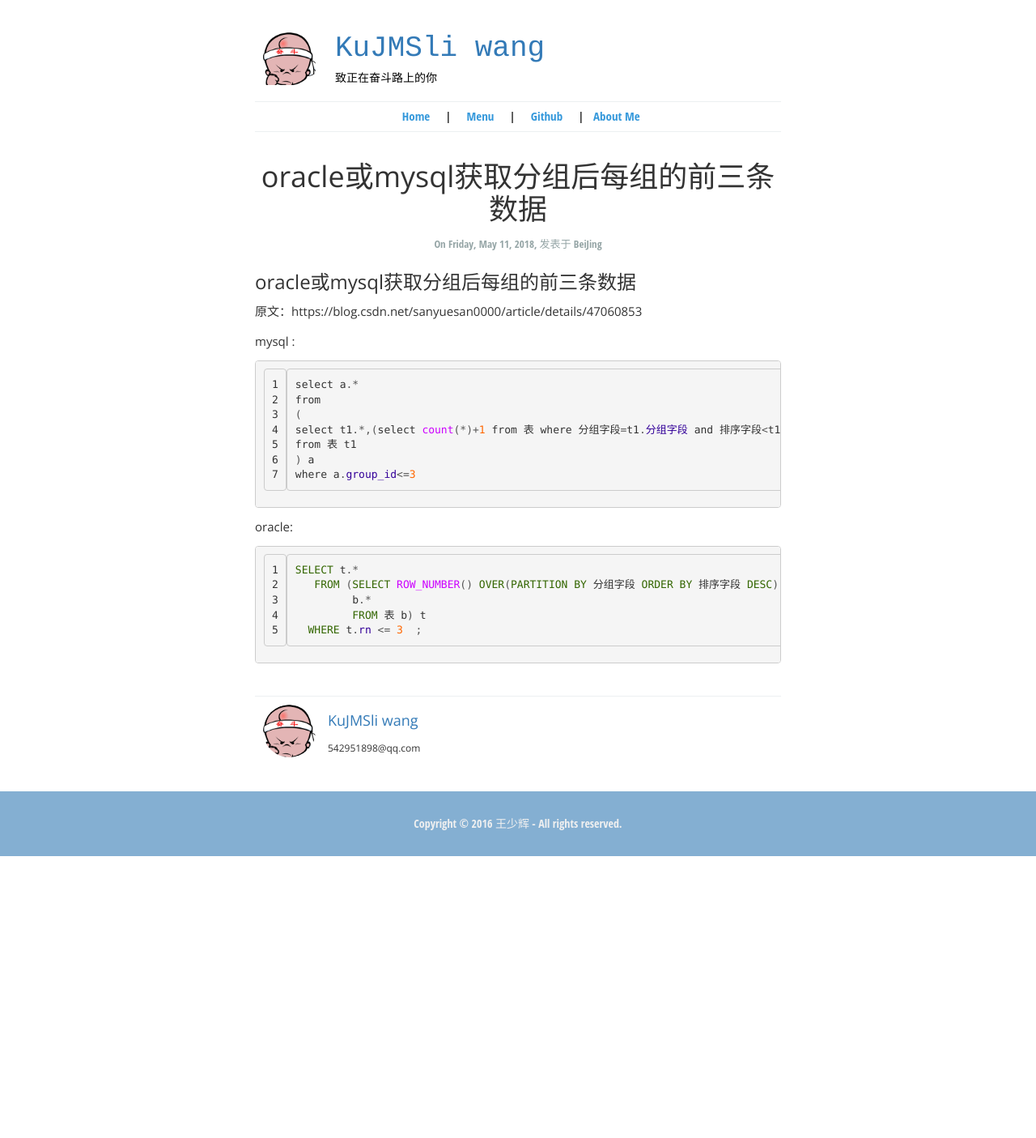
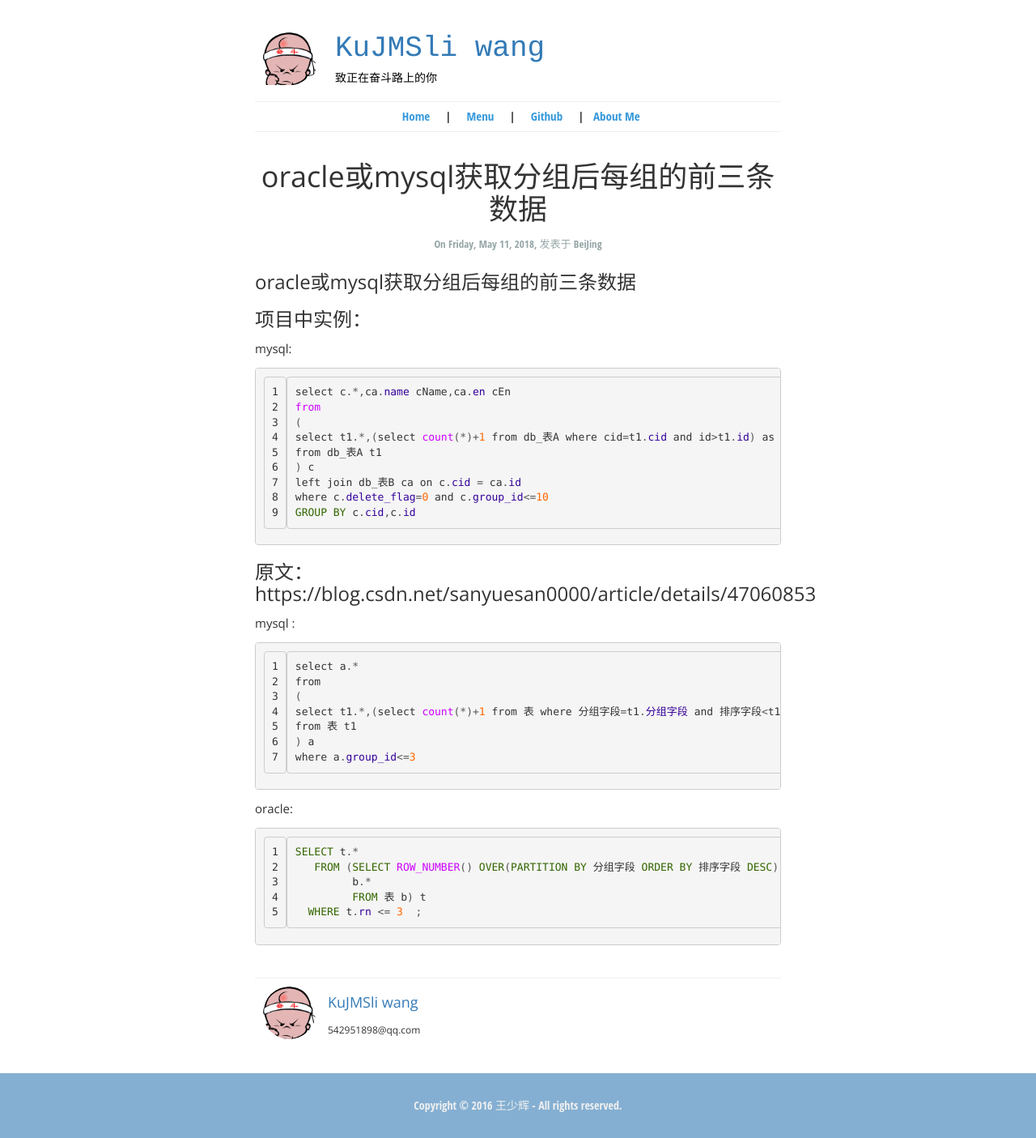
Before and after one commit to KuJMSliwang/KuJMSliwang.github.io, a Jekyll site: the page built from _posts/2018-05-11-Getting-Started.md, in a window 1280 px wide. Shown: the whole page at 81% size. Built offline with Jekyll 4.4.1, drawn with Linux system fonts in a browser that asks for light colours; before the commit the page ends 1057 px from its top, so only the background shows below that.

Commit message:
分组查询

````diff
--- a/_posts/2018-05-11-Getting-Started.md
+++ b/_posts/2018-05-11-Getting-Started.md
@@ -8,8 +8,23 @@
 ---
 
 ### oracle或mysql获取分组后每组的前三条数据
-原文：https://blog.csdn.net/sanyuesan0000/article/details/47060853
 
+### 项目中实例：
+mysql:
+```java
+select c.*,ca.name cName,ca.en cEn
+from
+(
+select t1.*,(select count(*)+1 from db_表A where cid=t1.cid and id>t1.id) as group_id
+from db_表A t1
+) c
+left join db_表B ca on c.cid = ca.id
+where c.delete_flag=0 and c.group_id<=10
+GROUP BY c.cid,c.id
+```
+
+
+### 原文：https://blog.csdn.net/sanyuesan0000/article/details/47060853
 mysql :
 ```java
 select a.*
````
